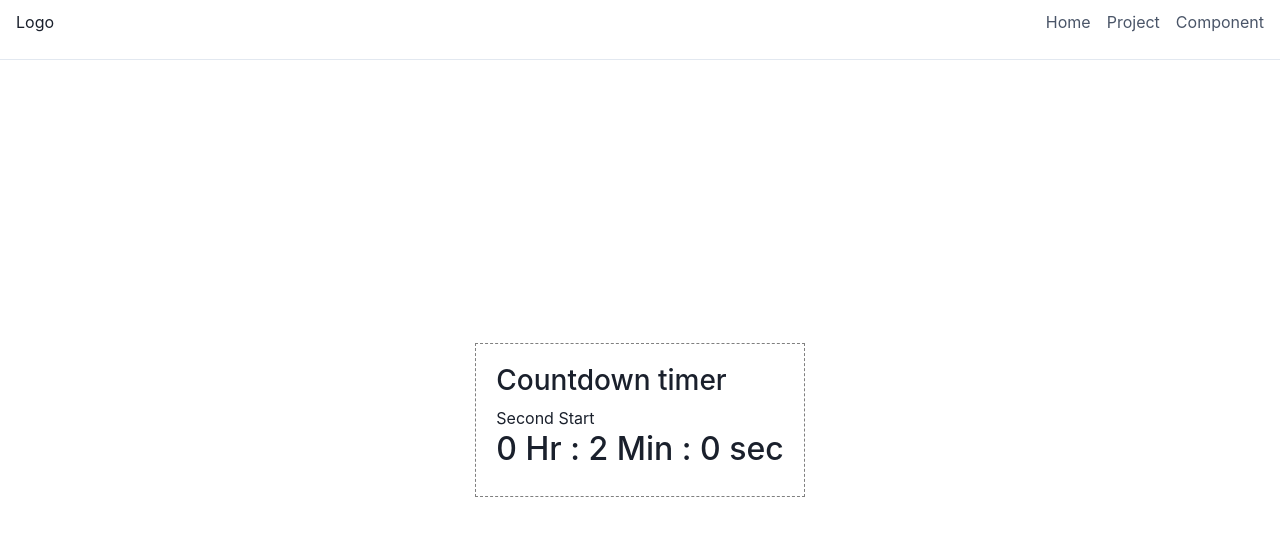
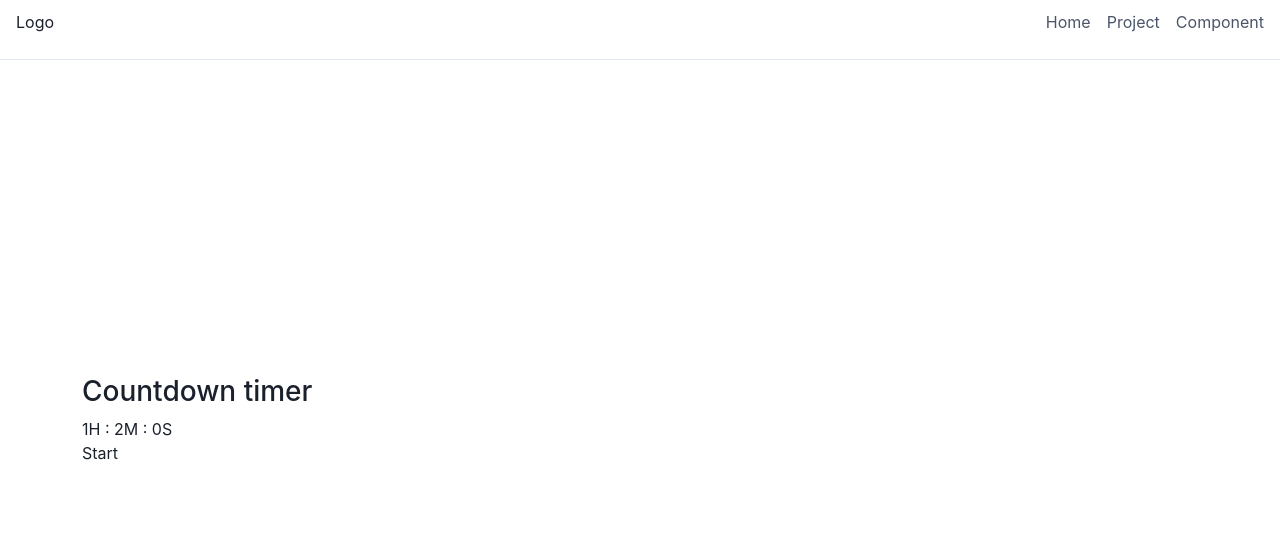
Before and after one commit to shadab1301/react-machine-round-interview, a React (Vite) app: page /component/countdown-timer in a window 1280 px wide. Shown: the top 536 px of the page. Built offline with nearby package versions, Linux system fonts and the light colour scheme.

Commit message:
cache api ,folderExplorer

```diff
--- /dev/null
+++ b/src/Component/CachedApiCall/CacheAPICall.jsx
@@ -0,0 +1,56 @@
+import React, { useState } from "react";
+
+const CacheAPICall = () => {
+  const [data, setData] = useState();
+const [isFreshCall,setIsFreshCall]=useState("")
+
+  const memoiseFn = (expiryTime) => {
+    let cache = {};
+    return async function (url,config={}) {
+      const key = JSON.stringify(`${url}${config}`);
+
+    //   console.log({cache});
+    //     console.log({ expiry: cache["expiry"], now: Date.now() });
+      if (cache[key] && cache["expiry"] < Date.now()) {
+        // Return from cache
+        console.log("Resturned from Cache");
+        setData(cache);
+      } else {
+        // Fresh API call
+        let res = await fetch(url, config);
+        let response = await res.json();
+        cache[key] = "response";
+        // cache["expiry"] = Date.now() + expiryTime;
+        console.log("Fresh API call");
+        console.log({ expiry: Date.now() + expiryTime });
+
+        setData(response);
+      }
+    };
+  };
+  const handleOnClick = memoiseFn(15000);
+  return (
+    <>
+      <div>
+        <p>{isFreshCall}</p>
+        <p> {JSON.stringify(data)}</p>
+      </div>
+      <div>
+        <button
+          onClick={() =>
+            handleOnClick("https://jsonplaceholder.typicode.com/todos/1")
+          }
+          style={{
+            padding: "10px 20px",
+            color: "green",
+            border: "1px solid red",
+          }}
+        >
+          Call Api
+        </button>
+      </div>
+    </>
+  );
+};
+
+export default CacheAPICall;
--- /dev/null
+++ b/src/Component/CountdownTimerView/CountdownTimer2.jsx
@@ -0,0 +1,56 @@
+import React, { useEffect, useState } from "react";
+
+const CountdownTimer = () => {
+  // let temp= 123456
+  const [second, setSecond] = useState(0);
+  const [min, setMin] = useState(2);
+  const [hour, setHour] = useState(1);
+  const [isRunning,setIsRunning]=useState(false)
+
+  useEffect(() => {
+    let interval;
+    if (isRunning) {
+      interval = setInterval(() => {
+        if (second > 0) {
+          setSecond(second - 1);
+        }
+        if (second === 0) {
+          if (min === 0) {
+
+            if(hour===0){
+                clearInterval(interval);
+            }else{
+               setHour(hour - 1);
+               setMin(59);
+              setSecond(59);
+            }
+
+          } else {
+            setMin(min - 1);
+            setSecond(59);
+          }
+        }
+      }, 1000);
+
+    }
+        return () => clearInterval(interval);
+  }, [isRunning,second]);
+
+  return (
+    <>
+      <div className="container">
+        <div className="timer">
+          <div className="timer-header">
+            <h3>Countdown timer</h3>
+          </div>
+          <div className="timer-body"> {`${hour}H : ${min}M : ${second}S`}</div>
+          <div className="timer-footer">
+            <button onClick={()=>setIsRunning(!isRunning)}>{isRunning ? "Stop" : "Start"}</button>
+          </div>
+        </div>
+      </div>
+    </>
+  );
+};
+
+export default CountdownTimer;
--- a/src/Component/CountdownTimerView/CountdownTimerView.jsx
+++ b/src/Component/CountdownTimerView/CountdownTimerView.jsx
@@ -75,7 +75,7 @@ const CountdownTimerView = () => {
             value={second}
             onChange={handleOnchange}
           />{" "} */}
-          Second{" "}
+          {/* Second{" "} */}
           <button onClick={() => setIsTimerStart(!isTimerStart)}>
             {isTimerStart ? (isTimesUp ? "Start" : "Pause") : "Start"}
           </button>
--- a/src/Component/Dashboard/Dashboard.jsx
+++ b/src/Component/Dashboard/Dashboard.jsx
@@ -59,10 +59,16 @@ const component = [
     path: "progress-bar",
   },
   {
+    name: "CacheAPICall",
+    desc: "CacheAPICall",
+    image: "",
+    path: "cache-api-call",
+  },
+  {
     name: "File explorer",
     desc: "file explorer",
     image: "",
-    path: "#",
+    path: "file-explorer",
   },
   {
     name: "EMI calculator",
--- /dev/null
+++ b/src/Component/FolderExplorer/FolderExplorer.jsx
@@ -0,0 +1,102 @@
+import { Flex, List, ListIcon, ListItem } from "@chakra-ui/react";
+import { PhoneIcon, AddIcon, WarningIcon } from "@chakra-ui/icons";
+import { CiFolderOn } from "react-icons/ci";
+import { IoIosArrowDropright } from "react-icons/io";
+import { CiFileOn } from "react-icons/ci";
+
+import React, { useState } from "react";
+const folders = [
+  {
+    name: "This PC",
+    folders: [
+      {
+        name: "Desktop",
+        folders: [
+          { name: "Algoscale", folders: [] },
+          { name: "Vwd.ai", folders: [{ name: "Vwd-prod", folders: [] }] },
+        ],
+      },
+
+      {
+        name: "Music",
+        folders: [
+          { name: "Music-2010", folders: [] },
+          { name: "Music-2020", folders: [] },
+        ],
+      },
+      {
+        name: "Picture",
+        folders: [
+          { name: "Picture-2010", folders: [] },
+          { name: "Picture-2020", folders: [] },
+        ],
+      },
+      {
+        name: "Vedio",
+        folders: [
+          { name: "Vedio-2010", folders: [] },
+          { name: "Vedio-2020", folders: [] },
+        ],
+      },
+      {
+        name: "Novel",
+        folders: [
+          { name: "Fiction", folders: [] },
+          { name: "Horror", folders: [{name:"Horror-1.txt"}] },
+        ],
+      },
+    ],
+  },
+];
+
+const FolderExplorer = () => {
+  return (
+    <>
+      <List spacing={3}>
+        <ListItem>
+          {/* <Flex>
+            <IoIosArrowDropright /> <ListIcon as={CiFolderOn} />
+            This PC
+          </Flex> */}
+          <List spacing={3}>
+            {folders?.map((folder) => (
+              <>
+                <Folder folder={folder} />
+              </>
+            ))}
+          </List>
+        </ListItem>
+      </List>
+    </>
+  );
+};
+const Folder = ({ folder }) => {
+  const [open,setOpen]=useState(false)
+  return (
+    <>
+      <ListItem key={folder.name}>
+        <Flex>
+          {folder?.folders && folder?.folders?.length > 0 && (
+            <IoIosArrowDropright
+              onClick={() => setOpen(!open)}
+              style={{ rotate: `${open ? "90deg" : "0deg"}` }}
+            />
+          )}{" "}
+          <ListIcon as={folder?.folders ? CiFolderOn : CiFileOn} />
+          {/* CiFileOn */}
+          {folder.name}
+        </Flex>
+        {open && (
+          <>
+            <List spacing={3}>
+              {folder?.folders &&
+                folder.folders.map((val) => <Folder folder={val} />)}
+            </List>
+          </>
+        )}
+      </ListItem>
+    </>
+  );
+};
+
+export default FolderExplorer;
--- a/src/Component/StartRating/StarRatingView.jsx
+++ b/src/Component/StartRating/StarRatingView.jsx
@@ -3,9 +3,6 @@ import { Icon } from "@iconify/react";
 const StarRatingView = () => {
   const [rating,setRating]=useState(0)
   const limit=5;
-
-
-
   const handleOnclick=(value)=>{
    setRating(value+1);
   }
@@ -13,7 +10,6 @@ const StarRatingView = () => {
     <>
       <div className="conatiner">
         <h1 className="heading">Star rating {rating}</h1>
-
         <div
           className="startRating-content"
           style={{ display: "flex", gap: 10 }}
--- a/src/Component/Stopwatch/StopwatchView.jsx
+++ b/src/Component/Stopwatch/StopwatchView.jsx
@@ -57,7 +57,7 @@ const StopwatchView = () => {
       >
         <div className="content-div">
           <h3>Stopwatch</h3>
-          <h4>{`${hours} : ${minutes} : ${seconds} : ${milliseconds} `}</h4>
+          <h4>{`${hours} : ${minutes} : ${seconds.toString(2,"A")} : ${milliseconds} `}</h4>
           <button onClick={OnstopWatchReset}>Reset</button>{" "}
           <button onClick={OnstopWatchStartandStop}>
             {isRunning ? "Stop" : "Start"}
--- /dev/null
+++ b/src/Component/Stopwatch2/Stopwatch.jsx
@@ -0,0 +1,74 @@
+import React, { useEffect, useState } from 'react'
+
+const Stopwatch = () => {
+    const [isStart,setIsStart]=useState(false)
+    const [time,setTime]=useState(0)
+
+    useEffect(() => {
+      let interval;
+      if (isStart) {
+        interval = setInterval(() => {
+          setTime(time + 10);
+        }, 10);
+      }
+      return () => clearInterval(interval);
+    }, [isStart, time]);
+
+    const handleStartStop=()=>{
+        setIsStart(!isStart)
+    }
+    const OnstopWatchReset=()=>{
+        setIsStart(false);
+        setTime(0)
+    }
+
+    const { milliseconds, second, minutes, hour } = timeCalculation(time);
+  return (
+    <>
+      <div className="container">
+        <div className="stopwatch" style={{ width: "400px", height: "300px" }}>
+          <div
+            className="time-container"
+            style={{ display: "flex", gap: "20px" }}
+          >
+            <div className="hour">
+              Hour : {hour.toString().padStart(2, "0")}
+            </div>
+            <div className="minute">
+              Minute: {minutes.toString().padStart(2, "0")}
+            </div>
+            <div className="seconds">
+              Second: {second.toString().padStart(2, "0")}
+            </div>
+            <div className="milliseconds">
+              ms: {milliseconds.toString().padStart(2, "0")}
+            </div>
+          </div>
+          <div
+            className="action-container"
+            style={{ display: "flex", gap: "10px" }}
+          >
+            <button onClick={handleStartStop}>
+              {isStart ? "Stop" : "Start"}
+            </button>
+            <button onClick={OnstopWatchReset}>Reset</button>{" "}
+          </div>
+        </div>
+      </div>
+    </>
+  );
+}
+const timeCalculation=(time)=>{
+    const milliseconds=Math.floor(time%1000/10)
+    const second=Math.floor(time/1000%60)
+    const minutes=Math.floor(time/60000%60)
+    const hour = Math.floor(time/3600000%24);
+
+    return {
+      milliseconds,
+      second,
+      minutes,
+      hour,
+    };
+}
+export default Stopwatch
--- a/src/pages/DynamicComponent.jsx
+++ b/src/pages/DynamicComponent.jsx
@@ -11,14 +11,24 @@ const componentMap = {
     import("../Component/StartRating/StarRatingView.jsx")
   ),
   stopwatch: React.lazy(() =>
-    import("../Component/Stopwatch/StopwatchView.jsx")
+    // import("../Component/Stopwatch/StopwatchView.jsx")
+    import("../Component/Stopwatch2/Stopwatch.jsx")
   ),
   "countdown-timer": React.lazy(() =>
-    import("../Component/CountdownTimerView/CountdownTimerView.jsx")
+    // import("../Component/CountdownTimerView/CountdownTimerView.jsx")
+    import("../Component/CountdownTimerView/CountdownTimer2.jsx")
+  ),
+  "file-explorer": React.lazy(() =>
+    import("../Component/FolderExplorer/FolderExplorer.jsx")
   ),
   "password-generator": React.lazy(() =>
     import("../Component/PasswordGenerator/PasswordgeneratorView.jsx")
   ),
+
+  "cache-api-call": React.lazy(() =>
+    import("../Component/CachedApiCall/CacheAPICall.jsx")
+  ),
+
   "to-do-list": React.lazy(() =>
     import("../Component/TodoListView/TodoListView.jsx")
   ),
@@ -26,9 +36,7 @@ const componentMap = {
   "progress-bar": React.lazy(() =>
     import("../Component/ProgressBar/ProgressBar.jsx")
   ),
-  accordian: React.lazy(() =>
-    import("../Component/Accordian/Accordian.jsx")
-  ),
+  accordian: React.lazy(() => import("../Component/Accordian/Accordian.jsx")),
 };
 
 const DynamicComponent = () => {
```
